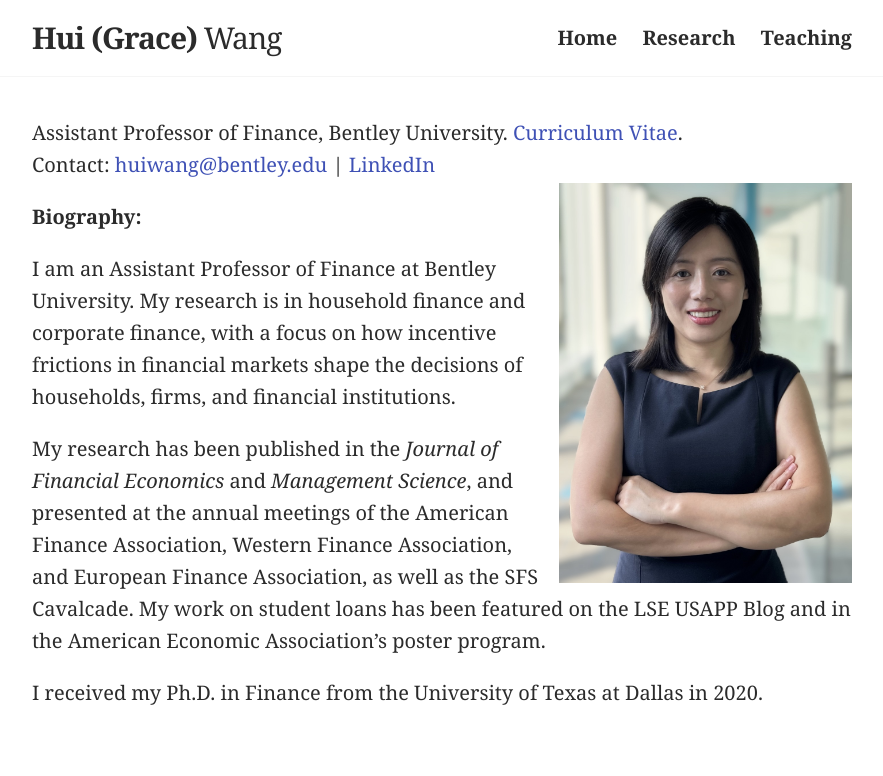
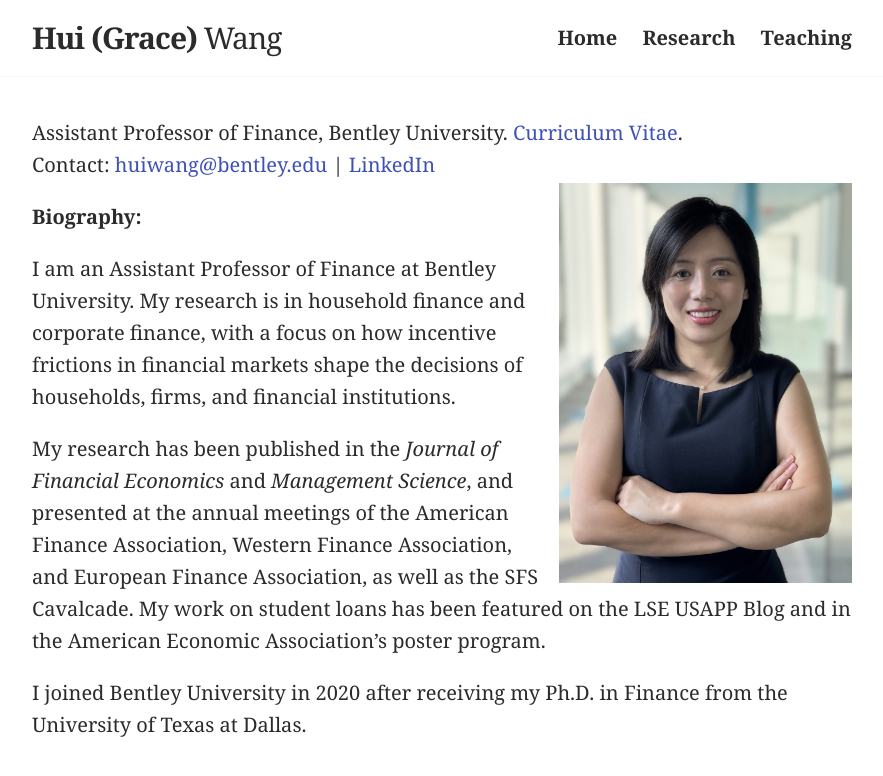
Before and after one commit to huigracewang/homepage, a Jekyll site: the page built from index.md, in a window 1280 px wide. Shown: the top 776 px of the page, without its empty margins (198-1081 px from the left). Built offline with Jekyll 4.4.1, drawn with Linux system fonts in a browser that asks for light colours.

Commit message:
Reword closing bio sentence
Co-Authored-By: Claude Fable 5.2 <noreply@anthropic.com>
Claude-Session: https://claude.ai/code/session_01SsMRf8sYxy99GWk8V7n4VF

```diff
--- a/index.md
+++ b/index.md
@@ -10,4 +10,4 @@ I am an Assistant Professor of Finance at Bentley University. My research is in
 
 My research has been published in the <i>Journal of Financial Economics</i> and <i>Management Science</i>, and presented at the annual meetings of the American Finance Association, Western Finance Association, and European Finance Association, as well as the SFS Cavalcade. My work on student loans has been featured on the LSE USAPP Blog and in the American Economic Association’s poster program.
 
-I received my Ph.D. in Finance from the University of Texas at Dallas in 2020.
+I joined Bentley University in 2020 after receiving my Ph.D. in Finance from the University of Texas at Dallas.
```
